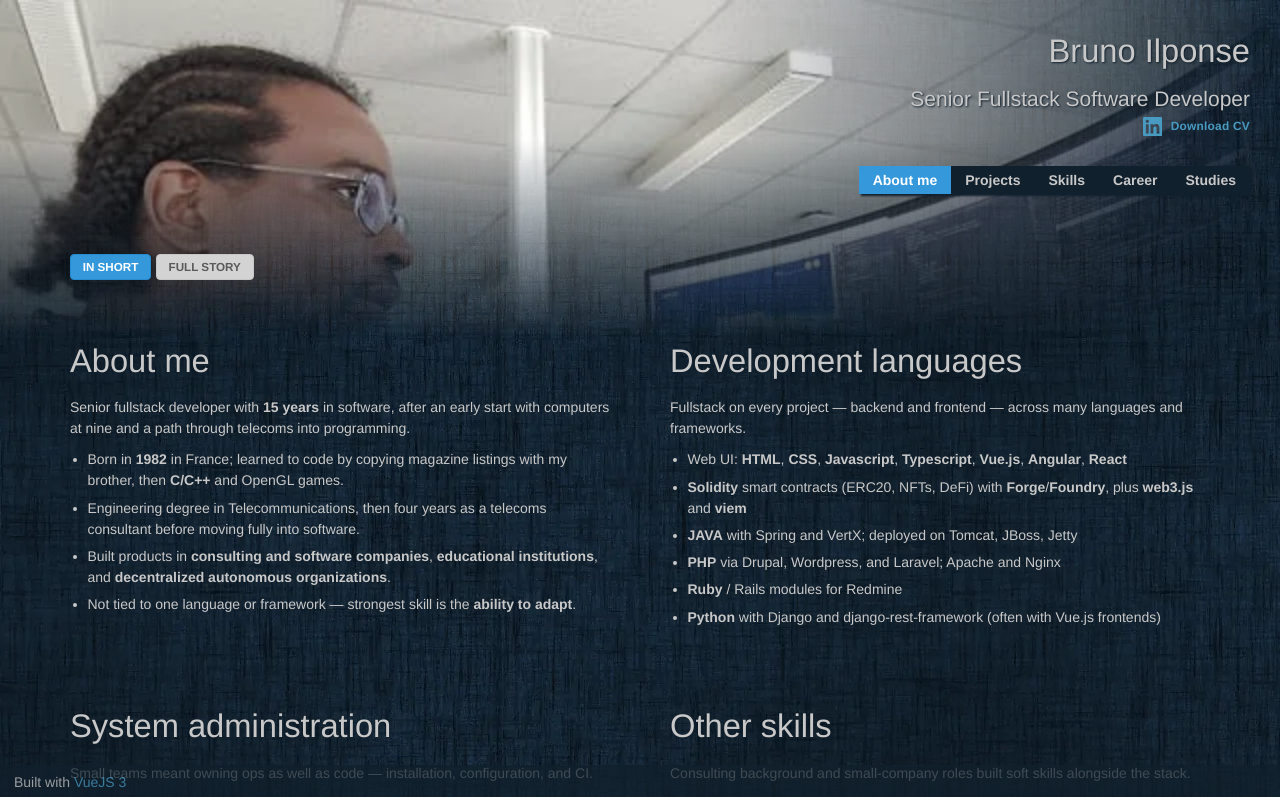
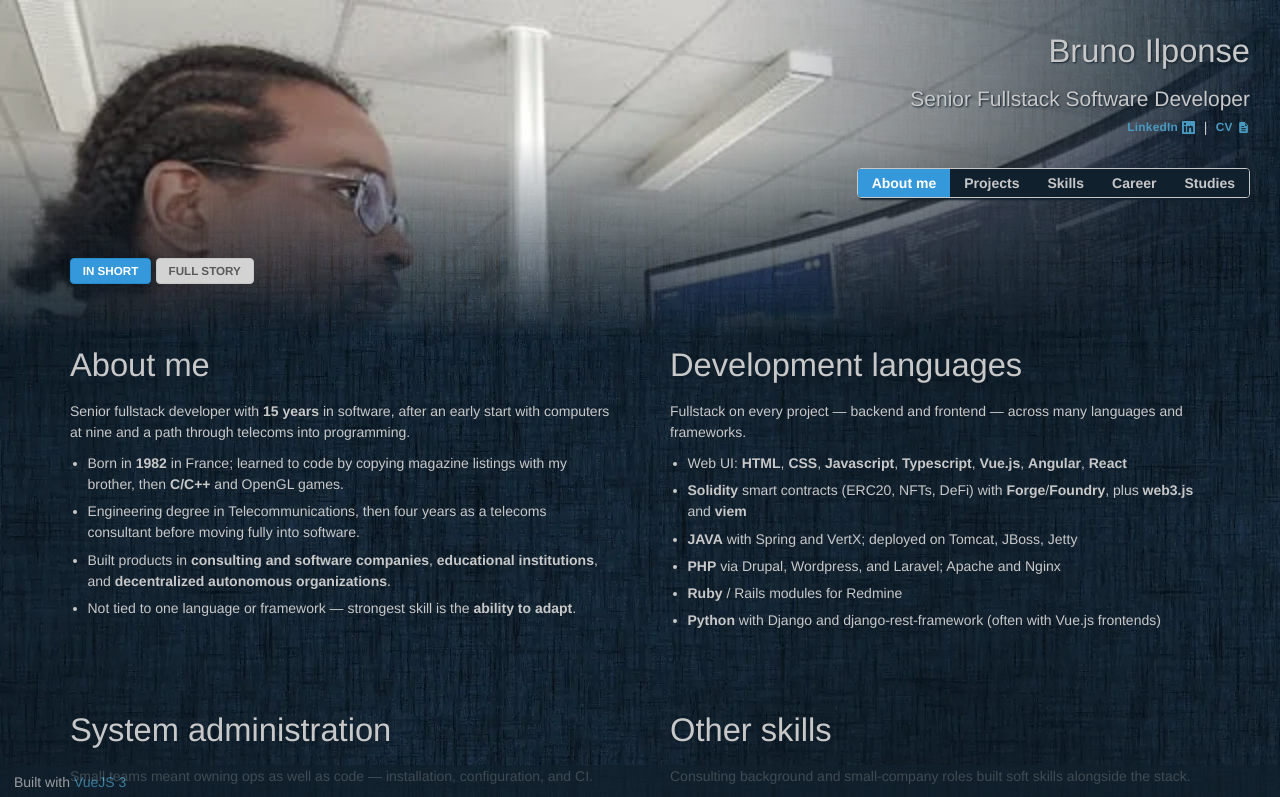
Before and after one commit to biwano/cv, a Vue app: page / in a window 1280 px wide. Shown: the top 797 px of the page. Built offline with nearby package versions, Linux system fonts and the light colour scheme.

Commit message:
Restored Linked in

```diff
--- a/src/App.vue
+++ b/src/App.vue
@@ -4,6 +4,7 @@ import HeaderComponent from "@/components/HeaderComponent.vue";
 import FooterComponent from "@/components/FooterComponent.vue";
 import NavComponent from "@/components/NavComponent.vue";
 import LinkedInIconComponent from "@/components/LinkedInIconComponent.vue";
+import FileIconComponent from "@/components/FileIconComponent.vue";
 </script>
 
 <template>
@@ -14,20 +15,24 @@ import LinkedInIconComponent from "@/components/LinkedInIconComponent.vue";
       <h3>Senior Fullstack Software Developer</h3>
       <div class="title-row">
         <a
-          class="social"
+          class="social cv-download"
           href="https://www.linkedin.com/in/bruno-ilponse-502414196"
           target="_blank"
           rel="noopener noreferrer"
           aria-label="LinkedIn"
         >
-          <LinkedInIconComponent />
+        LinkedIn
+        <LinkedInIconComponent />
         </a>
+        |
         <a
           class="social cv-download"
           href="/images/cv.pdf"
           download="Bruno-Ilponse-CV.pdf"
-          >Download CV</a
         >
+        CV
+        <FileIconComponent />
+        </a>
       </div>
     </div>
     <div class="nav-sticky">
@@ -95,6 +100,7 @@ h3 {
   margin-top: 0.4rem;
 }
 .cv-download {
+  gap: 0.35em;
   font-size: 0.85rem;
   font-weight: 600;
   letter-spacing: 0.02em;
--- /dev/null
+++ b/src/components/FileIconComponent.vue
@@ -0,0 +1,14 @@
+<template>
+  <svg
+    xmlns="http://www.w3.org/2000/svg"
+    viewBox="0 0 24 24"
+    width="1.1em"
+    height="1.1em"
+    fill="currentColor"
+    aria-hidden="true"
+  >
+    <path
+      d="M14 2H6a2 2 0 00-2 2v16a2 2 0 002 2h12a2 2 0 002-2V8l-6-6zm1 7V3.5L18.5 9H15zM8 13h8v2H8v-2zm0 4h8v2H8v-2zm0-8h5v2H8V9z"
+    />
+  </svg>
+</template>
--- a/src/components/NavComponent.vue
+++ b/src/components/NavComponent.vue
@@ -27,6 +27,9 @@ import { RouterLink } from "vue-router";
   background-color: var(--color-secondary);
   color: var(--color-primary);
   min-width: 12px;
+  border: 1px solid var(--color-primary);
+  border-radius: 4px;
+  overflow: hidden;
   box-shadow: 2px 2px 2px var(--color-secondary);
 }
 
```
